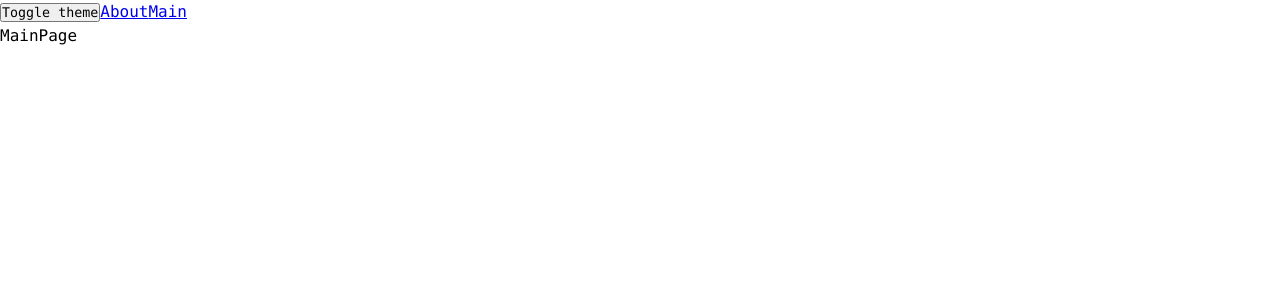
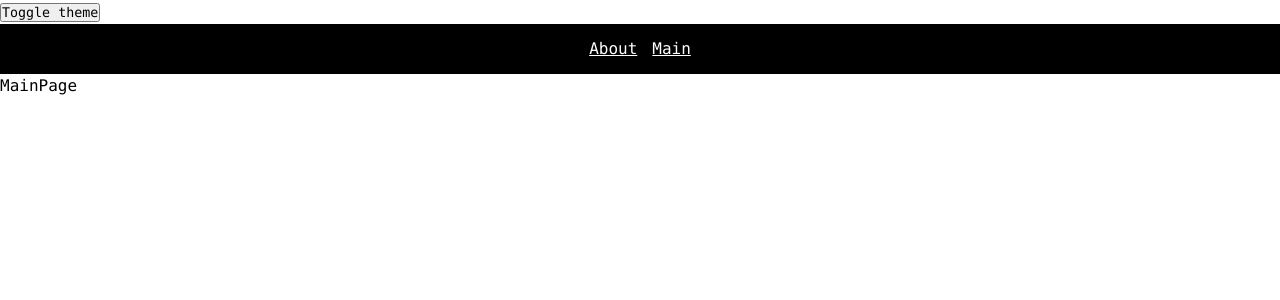
Before and after one commit to IgorPetrov-13/ulbi-project, a React app: page / in a window 1280 px wide. Shown: the top 300 px of the page. Built offline with nearby package versions, Linux system fonts and the light colour scheme.

Commit message:
Navbar was added

```diff
--- a/package.json
+++ b/package.json
@@ -19,7 +19,7 @@
     "@types/react-router-dom": "^5.3.3",
     "@types/webpack": "^5.28.5",
     "@types/webpack-dev-server": "^4.7.2",
-    "css-loader": "^7.1.2",
+    "css-loader": "^6.6.0",
     "html-webpack-plugin": "^5.6.3",
     "mini-css-extract-plugin": "^2.9.2",
     "sass": "^1.83.1",
--- a/src/app/App.tsx
+++ b/src/app/App.tsx
@@ -1,18 +1,17 @@
 import './styles/index.scss';
-import { Link } from 'react-router-dom';
 import { classNames } from '../shared/lib/classNames/classNames';
 import { useTheme } from './providers/ThemeProvider/index';
 import { AppRouter } from './providers/router';
+import { Navbar } from 'widgets/Navbar';
 
 function App() {
   const { theme, toggleTheme } = useTheme();
   return (
     <div className={classNames('app', {}, [theme])}>
       <button onClick={toggleTheme}>Toggle theme</button>
-      <Link to={'/about'}>About</Link>
-      <Link to={'/'}>Main</Link>
 
-      <AppRouter/>
+      <Navbar />
+      <AppRouter />
     </div>
   );
 }
--- a/src/shared/lib/classNames/classNames.ts
+++ b/src/shared/lib/classNames/classNames.ts
@@ -1,9 +1,9 @@
 type Mods = Record<string, boolean | string>;
 const obj: Mods = {};
-export function classNames(cls: string, mods: Mods, additional: string[]): string {
+export function classNames(cls: string, mods: Mods = {}, additional: string[] = []): string {
   return [
     cls,
-    ...additional,
+    ...additional.filter(Boolean),
     ...Object.entries(mods)
       .filter(([_, value]) => Boolean(value))
       .map(([cls]) => cls),
--- /dev/null
+++ b/src/shared/ui/AppLink/AppLink.module.scss
@@ -0,0 +1,15 @@
+.AppLink {
+  color: var(--inverted-primary-color);
+}
+
+.AppLink:hover {
+  color: var(--inverted-secondary-color);
+}
+
+.primary {
+  color: var(--inverted-primary-color);
+}
+
+.secondary {
+  color: var(--inverted-secondary-color);
+}
--- /dev/null
+++ b/src/shared/ui/AppLink/AppLink.tsx
@@ -0,0 +1,26 @@
+import { classNames } from 'shared/lib/classNames/classNames';
+import cls from './AppLink.module.scss';
+import { Link, LinkProps } from 'react-router-dom';
+import { FC } from 'react';
+
+interface AppLinkProps extends LinkProps {
+  className?: string;
+  theme?: AppLinkTheme;
+}
+
+export enum AppLinkTheme {
+  PRIMARY = 'primary',
+  SECONDARY = 'secondary',
+}
+export const AppLink: FC<AppLinkProps> = (props) => {
+  const { to, className, children, theme, ...otherProps } = props;
+  return (
+    <Link
+      to={to}
+      className={classNames(cls.AppLink, {}, [className, cls[theme || AppLinkTheme.PRIMARY]])}
+      {...otherProps}
+    >
+      {children}
+    </Link>
+  );
+};
--- /dev/null
+++ b/src/widgets/Navbar/index.ts
@@ -0,0 +1,3 @@
+import { Navbar } from './ui/Navbar';
+
+export { Navbar };
--- /dev/null
+++ b/src/widgets/Navbar/ui/Navbar.module.scss
@@ -0,0 +1,19 @@
+.Navbar {
+  width: 100%;
+  height: 50px;
+  background: var(--inverted-bg-color);
+
+  display: flex;
+  justify-content: center;
+  align-items: center;
+}
+
+.links {
+  display: flex;
+  gap: 15px;
+}
+
+.link {
+  // text-decoration: none;
+  color: var(--inverted-primary-color);
+}
--- /dev/null
+++ b/src/widgets/Navbar/ui/Navbar.tsx
@@ -0,0 +1,24 @@
+import { Link } from 'react-router-dom';
+import { classNames } from 'shared/lib/classNames/classNames';
+import cls from './Navbar.module.scss';
+import { AppLink } from 'shared/ui/AppLink/AppLink';
+
+interface NavbarProps {
+  className?: string;
+}
+console.log('cls', cls);
+
+export const Navbar = ({ className }: NavbarProps) => {
+  return (
+    <div className={classNames(cls.Navbar, {}, [className])}>
+      <div className={cls.links}>
+        <AppLink to={'/about'} className={cls.link}>
+          About
+        </AppLink>
+        <AppLink to={'/'} className={cls.link}>
+          Main
+        </AppLink>
+      </div>
+    </div>
+  );
+};
```
Also changed, not shown: 2 other files (tests, documents, lock files or other folders).
